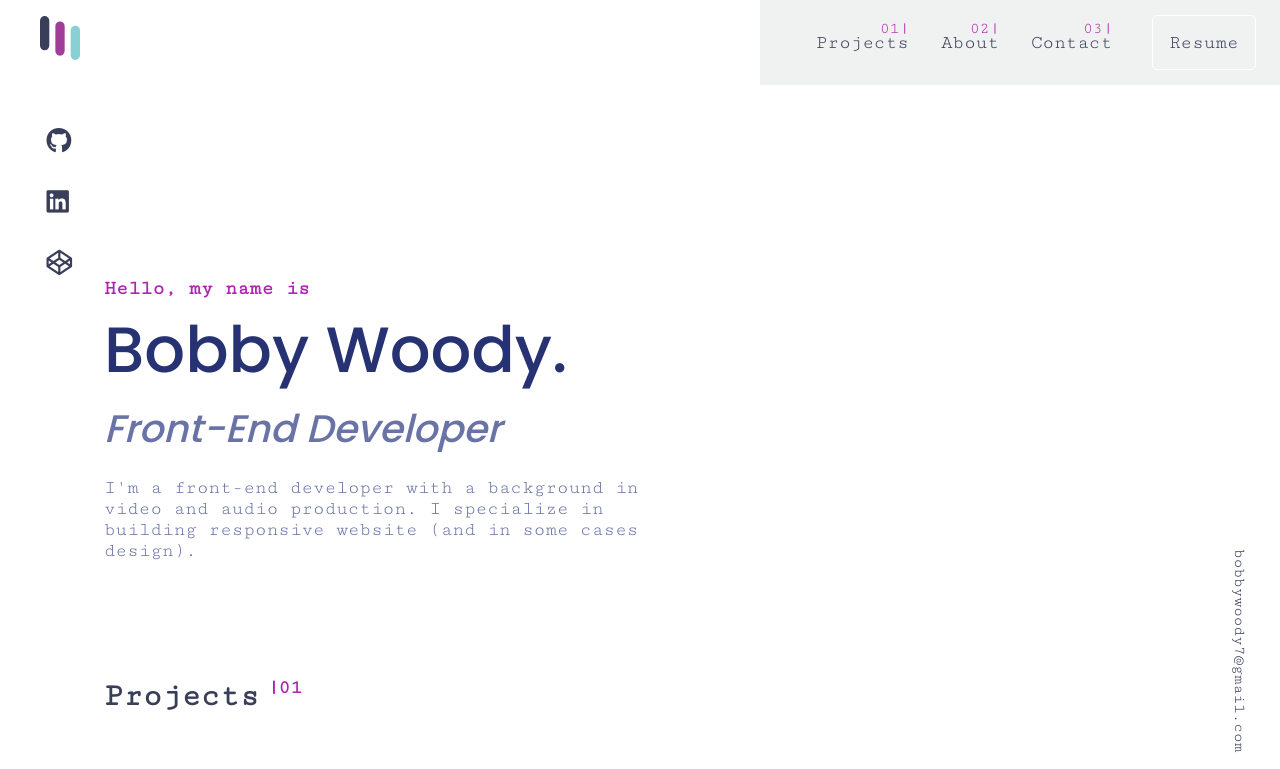
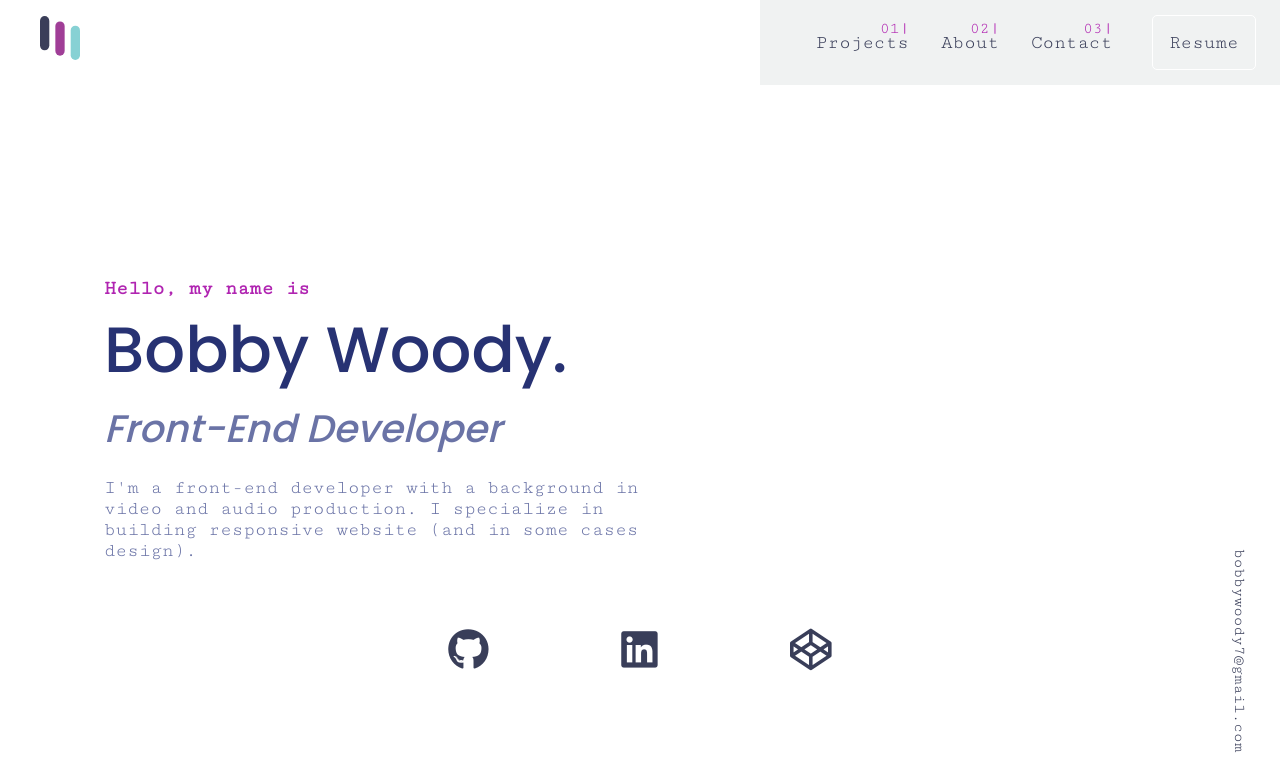
Before and after one commit to tyrone-toinfinity/Web-Dev-Portfolio, a website built with Vite: page src/index.html in a window 1280 px wide. Shown: the top 769 px of the page. Built offline with nearby package versions, Linux system fonts and the light colour scheme; files whose address does not match are found by name.

Commit message:
social links

```diff
--- a/src/css/style.css
+++ b/src/css/style.css
@@ -42,20 +42,6 @@ a > sup {
   font-size: 1rem;
   display: flex;
 }
-.social {
-  display: flex;
-  flex-direction: column;
-  flex: 0 0 20px;
-  position: fixed;
-  top: 7rem;
-  left: 2.4rem;
-  font-size: 1.6rem;
-}
-.social > a {
-  color: var(--primary);
-  margin: 1rem 0.5rem;
-}
-
 .email > a {
   color: var(--primary);
 }
@@ -135,38 +121,6 @@ nav > div > a {
 nav > div > a:hover {
   background-color: var(--primary);
   color: white;
-}
-
-/* social transitions */
-.email > a {
-  animation-name: fadein;
-  animation-duration: 1.5s;
-  animation-timing-function: ease-out;
-}
-.email > a:hover {
-  color: var(--accentcolor3);
-}
-
-.social > a {
-  animation-name: fadein;
-  animation-duration: 1s;
-  animation-timing-function: ease-out;
-}
-
-.social > a:hover {
-  transform: translateY(-10px);
-  transition-duration: 0.5s;
-  color: var(--accentcolor);
-}
-@keyframes fadein {
-  0% {
-    transform: translateY(-2rem);
-    opacity: 0;
-  }
-  100% {
-    transform: translateY(0);
-    opacity: 1;
-  }
 }
 
 /* logo */
@@ -306,6 +260,50 @@ section > h2 {
   font-size: 0.9rem;
 }
 
+/* Social */
+.social {
+  font-size: 2.6rem;
+  display: flex;
+  justify-content: space-around;
+  gap: 1rem;
+  width: 500px;
+  margin: auto;
+}
+
+.social > a {
+  animation-name: fade2;
+  animation-duration: 2s;
+  animation-timing-function: ease-out;
+}
+
+.social > a:hover {
+  transform: translateY(-10px);
+  transition-duration: 0.5s;
+  color: var(--accentcolor);
+}
+
+.social > a:hover {
+  transform: translateY(-10px);
+  transition-duration: 0.5s;
+  color: var(--accentcolor);
+}
+
+.social > a {
+  color: var(--primary);
+  margin: 1rem 0.5rem;
+}
+
+@keyframes fade2 {
+  0% {
+    transform: translateY(-2rem);
+    opacity: 0;
+  }
+  100% {
+    transform: translateY(0);
+    opacity: 1;
+  }
+}
+
 /* Projects */
 .projects {
   margin-top: 5rem;
@@ -345,7 +343,7 @@ section > h2 {
   background-color: var(--accentcolor4);
   width: 300px;
   height: 100px;
-  border-radius: .2rem;
+  border-radius: 0.2rem;
   box-shadow: -3px 10px 9px 0px rgba(0, 0, 0, 0.1);
 }
 .projects div figure {
--- a/src/index.html
+++ b/src/index.html
@@ -49,21 +49,12 @@
         </ul>
         <div><a href="./assets/Bobby-Woody-Resume.pdf">Resume</a></div>
       </nav>
-    </header>
-    <div class="email">
+       <div class="email">
       <a href="mailto:bobbywoody7@gmail.com ">bobbywoody7@gmail.com</a>
     </div>
-    <div class="social">
-      <a href="https://github.com/Tyrone-toinifity"
-        ><i class="fa-brands fa-github"></i
-      ></a>
-      <a href="https://www.linkedin.com/in/bobbywoody/"
-        ><i class="fa-brands fa-linkedin"></i
-      ></a>
-      <a href="https://codepen.io/Tyrone-for-the-win">
-        <i class="fa-brands fa-codepen"></i
-      ></a>
-    </div>
+    </header>
+
+
     <main>
       <!-- Intro -->
       <section class="intro" id="home">
@@ -76,6 +67,27 @@
           cases design).
         </p>
         <figure><img src="" alt="" /></figure>
+
+
+<section class="social-media">
+
+  <div class="social">
+    <a href="https://github.com/Tyrone-toinifity"
+      ><i class="fa-brands fa-github"></i
+    ></a>
+    <a href="https://www.linkedin.com/in/bobbywoody/"
+      ><i class="fa-brands fa-linkedin"></i
+    ></a>
+    <a href="https://codepen.io/Tyrone-for-the-win">
+      <i class="fa-brands fa-codepen"></i
+    ></a>
+  </div>
+
+</section>
+
+
+
+
       </section>
       <!-- Projects -->
       <section class="projects" id="projects">
```
